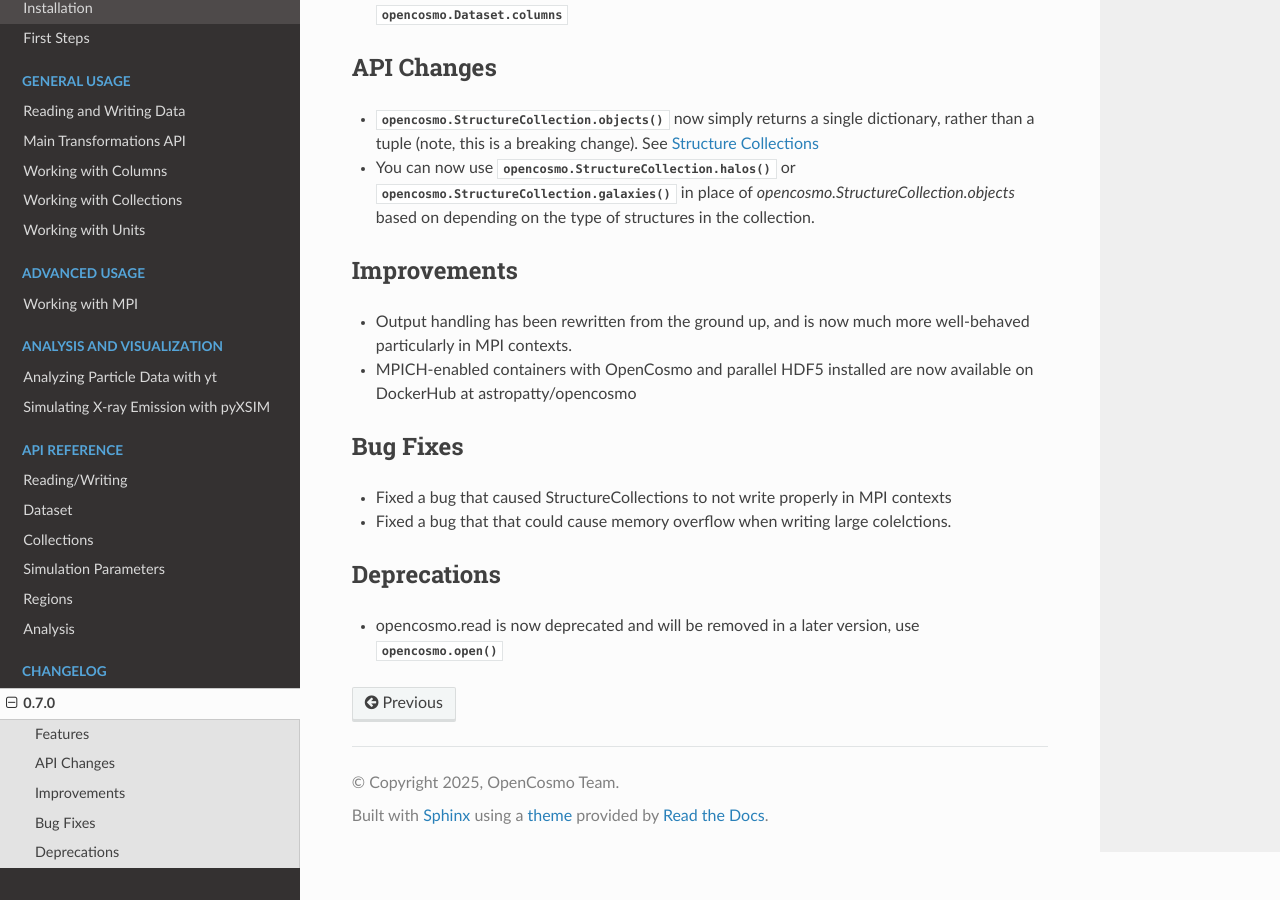
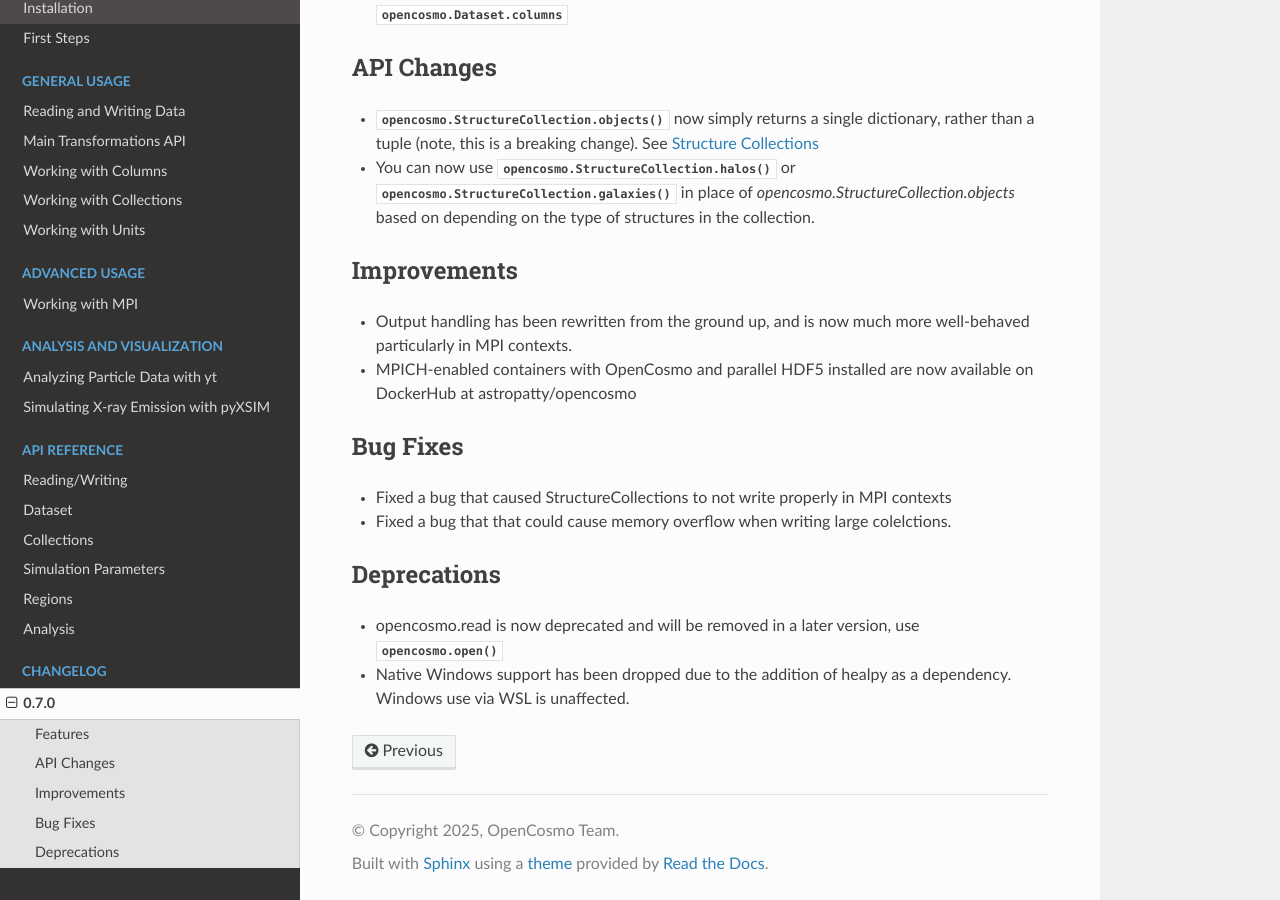
Before and after one commit to ArgonneCPAC/OpenCosmo, a Sphinx documentation site: the page built from docs/source/changelog/0.7.0.rst, in a window 1280 px wide and 900 px high, scrolled down 504 px. Built offline with Sphinx 7.4.7 and the Read the Docs theme 3.1.0, drawn with Linux system fonts in a browser that asks for light colours.

Commit message:
Mention windows deprecation

```diff
--- a/docs/source/changelog/0.7.0.rst
+++ b/docs/source/changelog/0.7.0.rst
@@ -37,3 +37,4 @@ Bug Fixes
 Deprecations
 ============
 * opencosmo.read is now deprecated and will be removed in a later version, use :py:func:`opencosmo.open`
+* Native Windows support has been dropped due to the addition of healpy as a dependency. Windows use via WSL is unaffected.
```
